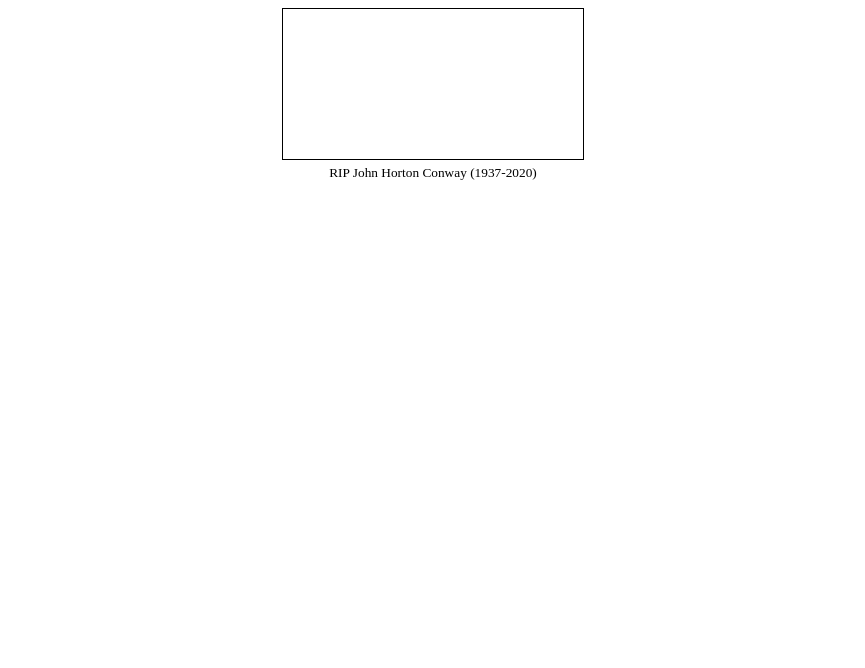
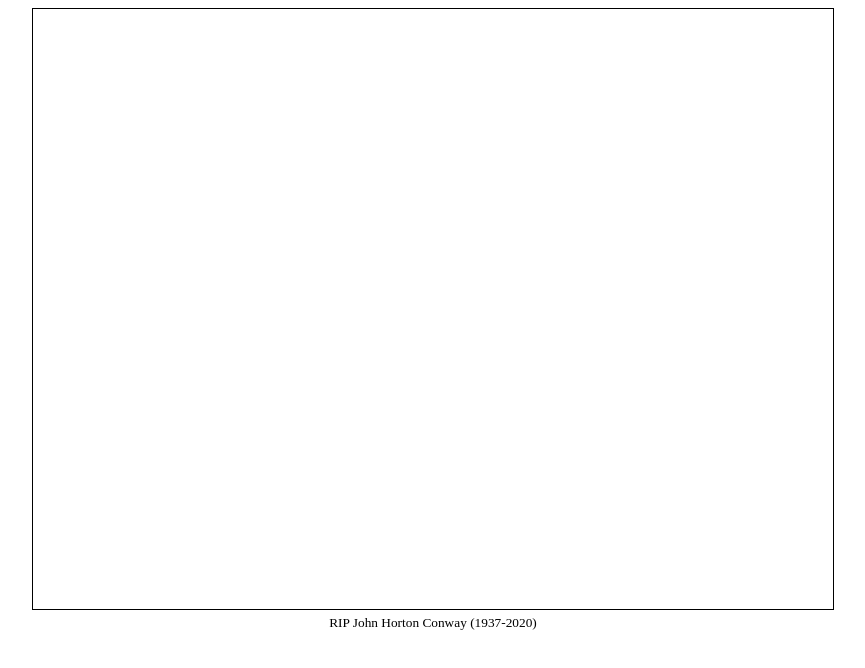
Before and after one commit to Elvirarp92/conways-game-of-javascript, a plain HTML site: page index.html in a window 1280 px wide. Shown: the whole page, without its empty margins (207-1072 px from the left). Drawn offline with Linux system fonts and the light colour scheme.

Commit message:
Set dimensions programatically
Create main function of the app object, where the game loop will run, and a function to set the canvas dimensions depending on tile size and number of wanted tiles

```diff
--- a/app.js
+++ b/app.js
@@ -1,22 +1,42 @@
 const app = {
   name: "Conway's Game of Life",
-  author: "Elvira Ramírez Ponce",
-  version: "1.0",
+  author: 'Elvira Ramírez Ponce',
+  version: '1.0',
   license: undefined,
 
-  canvasDom: document.getElementById("game-board"),
+  canvasDom: document.getElementById('game-board'),
   ctx: undefined,
 
   tileSize: 10,
 
   appSize: {
-    // tile size * number of tiles on axis
-    height: 10 * 60,
-    width: 10 * 80
+    // size, in pixels, of the canvas
+    height: undefined,
+    width: undefined,
+  },
+
+  gridSize: {
+    // number of tiles in every axis
+    rows: 60,
+    columns: 80,
   },
 
   fps: 1, //sic
   framesCounter: 0,
 
+  init(){
+    this.ctx = this.canvasDom.getContext('2d')
+    this.start()
+  },
 
+  start(){
+    this.setDimensions()
+  },
+
+  setDimensions() {
+    this.appSize.height = this.tileSize * this.gridSize.rows
+    this.appSize.width = this.tileSize * this.gridSize.columns
+    this.canvasDom.height = this.appSize.height
+    this.canvasDom.width = this.appSize.width
+  },
 }
--- a/index.html
+++ b/index.html
@@ -10,5 +10,6 @@
     <canvas id="game-board"></canvas>
     <small>RIP John Horton Conway (1937-2020)</small>
     <script src="./app.js"></script>
+    <script src="./index.js"></script>
   </body>
 </html>
--- /dev/null
+++ b/index.js
@@ -0,0 +1,3 @@
+window.onload = () => {
+  app.init()
+}
```
